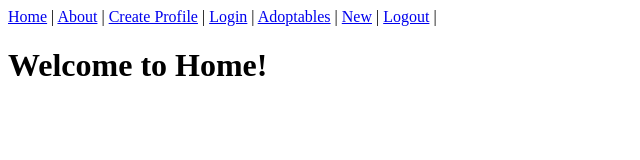
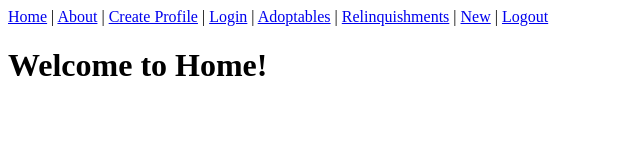
Before and after one commit to Ripster47/rescue_app_vue, a Vue app: page / in a window 1280 px wide. Shown: the top 160 px of the page, without its empty margins (0-640 px from the left). Built offline with nearby package versions, Linux system fonts and the light colour scheme.

Commit message:
added link to relinquishments

```diff
--- a/src/App.vue
+++ b/src/App.vue
@@ -6,8 +6,9 @@
       <router-link to="/signup">Create Profile</router-link> |
       <router-link to="/login">Login</router-link> |
       <router-link to="/animals">Adoptables</router-link> |
+      <router-link to="/relinquish/current">Relinquishments</router-link> |
       <router-link to="/animals/new">New</router-link> |
-      <router-link to="/logout">Logout</router-link> |
+      <router-link to="/logout">Logout</router-link>
     </div>
     <router-view/>
   </div>
```
